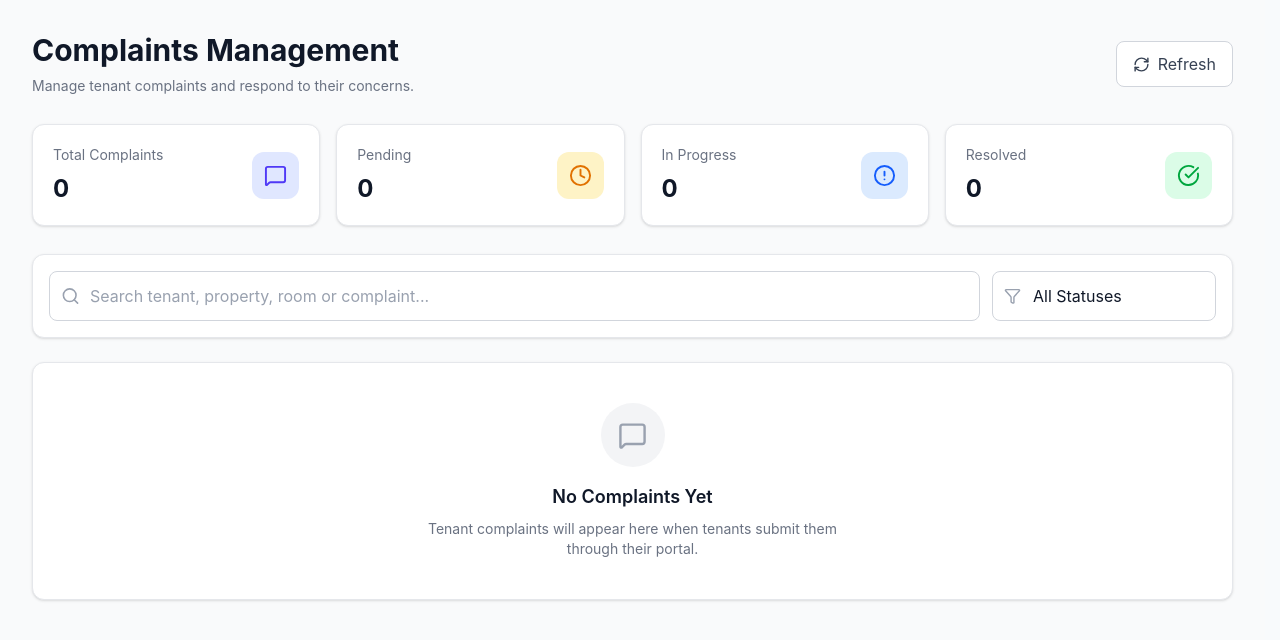
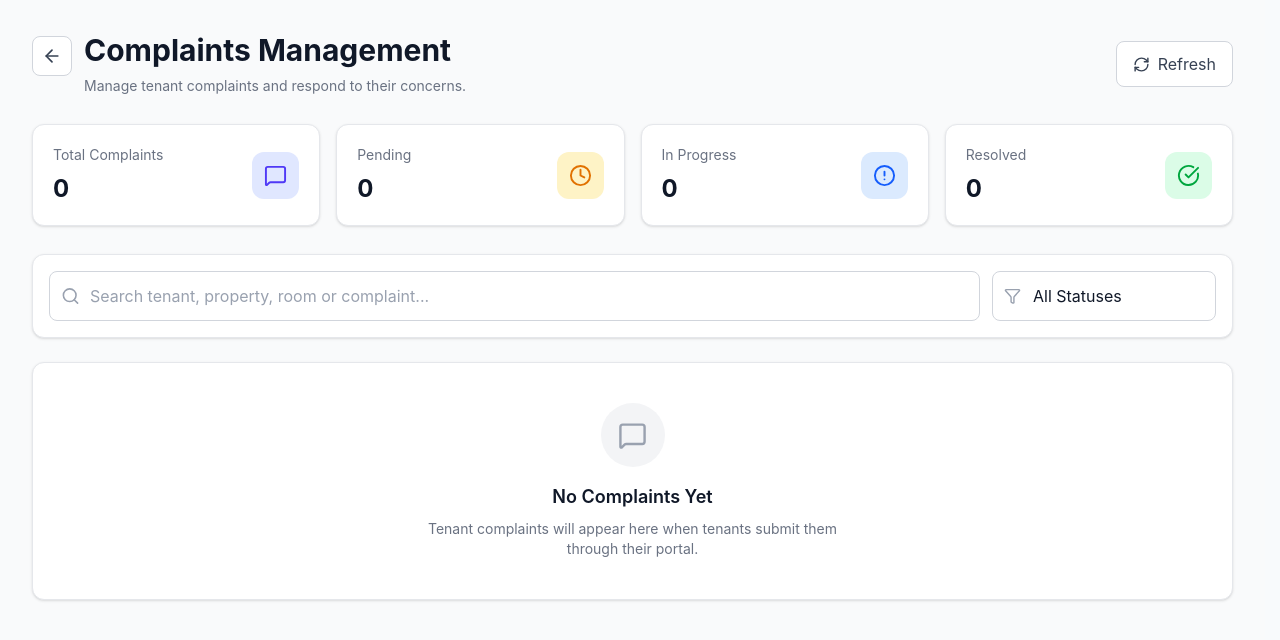
Before and after one commit to goyalprince2005/Rental-Management-System, a React (Vite) app in the folder client/: page /owner-complaints in a window 1280 px wide. Shown: the top 640 px of the page. Built offline with nearby package versions, Linux system fonts and the light colour scheme.

Commit message:
feat: add back navigation to owner complaints

```diff
--- a/client/src/components/OwnerComplaints.jsx
+++ b/client/src/components/OwnerComplaints.jsx
@@ -1,5 +1,6 @@
 
 import React, { useEffect, useMemo, useState } from "react";
+import { useNavigate } from "react-router-dom";
 import {
   Search,
   MessageSquare,
@@ -14,6 +15,7 @@ import {
   CalendarDays,
   X,
   RefreshCw,
+  ArrowLeft,
 } from "lucide-react";
 
 // =========================================================
@@ -95,6 +97,8 @@ const getStatusStyle = (status) => {
 // =========================================================
 
 function OwnerComplaints() {
+  const navigate = useNavigate();
+
   const [complaints, setComplaints] = useState(
     getStoredComplaints
   );
@@ -314,9 +318,9 @@ function OwnerComplaints() {
     </div>
   );
 
-  // =======================================================
+  // =========================================================
   // RENDER
-  // =======================================================
+  // =========================================================
 
   return (
     <div className="min-h-screen bg-gray-50 dark:bg-gray-950 p-4 sm:p-6 lg:p-8 transition-colors">
@@ -324,6 +328,20 @@ function OwnerComplaints() {
       {/* PAGE HEADER */}
 
       <div className="flex flex-col sm:flex-row sm:items-center sm:justify-between gap-4 mb-7">
+
+        <div className="flex items-start gap-3">
+
+          {/* BACK BUTTON */}
+
+          <button
+            type="button"
+onClick={() => navigate("/owner-dashboard")}
+            aria-label="Go back"
+            title="Go back"
+            className="mt-1 inline-flex items-center justify-center w-10 h-10 shrink-0 rounded-lg border border-gray-300 dark:border-gray-700 bg-white dark:bg-gray-800 text-gray-700 dark:text-gray-200 hover:bg-gray-100 dark:hover:bg-gray-700 transition"
+          >
+            <ArrowLeft size={20} />
+          </button>
 
           <div>
             <h1 className="text-2xl sm:text-3xl font-bold text-gray-900 dark:text-white">
@@ -333,6 +351,8 @@ function OwnerComplaints() {
             <p className="text-sm text-gray-500 dark:text-gray-400 mt-2">
               Manage tenant complaints and respond to their concerns.
             </p>
+          </div>
+
         </div>
 
         <button
```
Lines whose indentation alone changed are shown as unchanged.
